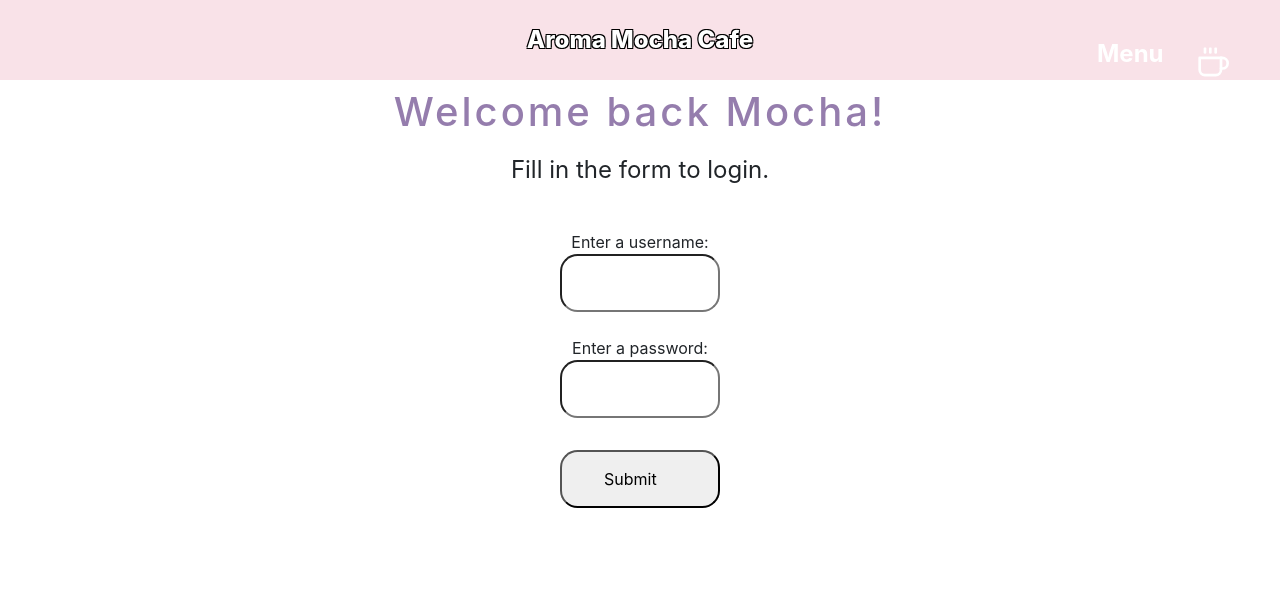
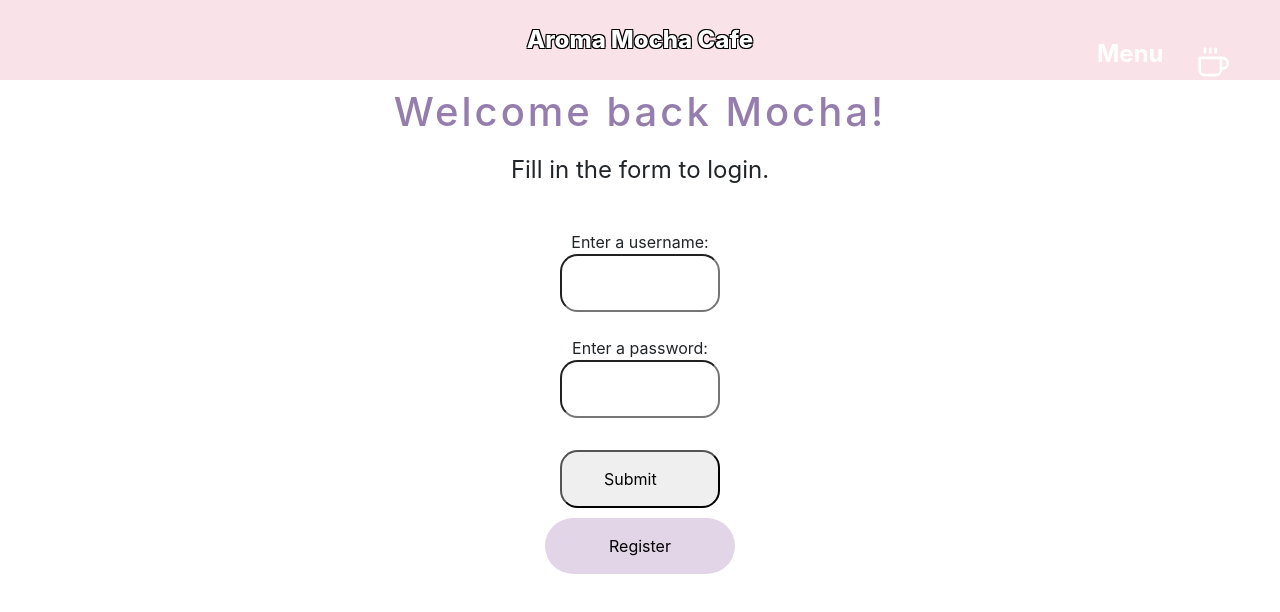
Before and after one commit to IzYoBoiJay/PastelCafeWebsite, a React (Create React App) app in the folder Client/: page /Login in a window 1280 px wide. Shown: the top 612 px of the page. Built offline with nearby package versions, Linux system fonts and the light colour scheme.

Commit message:
login and register link to each other

```diff
--- a/Client/src/App.js
+++ b/Client/src/App.js
@@ -32,7 +32,7 @@ function App() {
 
             <Route exact path="/Register" component={Register}/>
             <Route exact path="/Login" render={ () => <Login setToken={setToken} />} />
-            <Redirect to="/Login"/>
+            <Redirect to="/Register"/>
 
           </Switch>
 
--- a/Client/src/Pages/Login/Login.js
+++ b/Client/src/Pages/Login/Login.js
@@ -1,7 +1,7 @@
 import React from "react";
 import PropTypes from "prop-types";
 import { useState } from "react";
-import { RegH1, RegP, RegLabel, RegInput, RegForm } from "./LoginElements";
+import { RegH1, RegP, RegLabel, RegInput, RegForm, RegBtn } from "./LoginElements";
 
 import Navbar from "../../components/Navbar";
 import Sidebar from "../../components/Sidebar";
@@ -109,7 +109,6 @@ export default function Login ( {setToken} ){
       <div>
 
         <Navbar toggle={toggle}/>
-        <Sidebar isOpen={isOpen} toggle={toggle} />
 
         <RegH1>Welcome back Mocha!</RegH1>
         <RegP>Fill in the form to login.</RegP>
@@ -140,6 +139,13 @@ export default function Login ( {setToken} ){
           <RegInput type="submit" value="Submit" />
 
         </RegForm>
+
+        <a href = "/Register">
+        <RegBtn>
+          Register
+        </RegBtn>
+        </a>
+
       </div>
     );
 }
--- a/Client/src/Pages/Login/LoginElements.js
+++ b/Client/src/Pages/Login/LoginElements.js
@@ -64,3 +64,33 @@ export const RegInput = styled.input`
 
 
 `;
+
+export const RegBtn = styled.button`
+
+
+    background: #E3D5E8;
+    white-space: nowrap;
+    padding: 16px 64px;
+    color: #000;
+    font-size: 16px;
+    outline: none;
+    border: none;
+    border-radius: 30px;
+    cursor: pointer;
+    transition: 0.2s ease-in-out;
+    text-decoration: none;
+    text-align: center;
+    margin: auto;
+    display: flex;
+    flex-direction: column;
+
+    &:hover {
+
+        background: #fff;
+        transition: 0.2s ease-in-out;
+        cursor: pointer;
+        color: #000;
+
+    }
+
+`;
--- a/Client/src/Pages/Register/Register.js
+++ b/Client/src/Pages/Register/Register.js
@@ -1,5 +1,5 @@
 import React, { Fragment, useState } from "react";
-import { RegH1, RegP, RegLabel, RegInput, RegForm } from "./RegisterElements";
+import { RegH1, RegP, RegLabel, RegInput, RegForm, RegBtn } from "./RegisterElements";
 
 import Navbar from "../../components/Navbar";
 import Sidebar from "../../components/Sidebar";
@@ -59,7 +59,7 @@ const Register = () => {
       <div>
 
         <Navbar toggle={toggle}/>
-        <Sidebar isOpen={isOpen} toggle={toggle} />
+
 
         <RegH1>Register to become part of the Mochas</RegH1>
         <RegP>Fill in the form to create an account.</RegP>
@@ -128,6 +128,12 @@ const Register = () => {
           <RegLabel />
           <RegInput type="submit" value="Submit" />
         </RegForm>
+
+        <a href = "/Login">
+        <RegBtn>
+          Login
+        </RegBtn>
+        </a>
       </div>
     );
 }
--- a/Client/src/Pages/Register/RegisterElements.js
+++ b/Client/src/Pages/Register/RegisterElements.js
@@ -77,3 +77,33 @@ export const RegText = styled.label`
 
 
 `;
+
+export const RegBtn = styled.button`
+
+
+    background: #E3D5E8;
+    white-space: nowrap;
+    padding: 16px 64px;
+    color: #000;
+    font-size: 16px;
+    outline: none;
+    border: none;
+    border-radius: 30px;
+    cursor: pointer;
+    transition: 0.2s ease-in-out;
+    text-decoration: none;
+    text-align: center;
+    margin: auto;
+    display: flex;
+    flex-direction: column;
+
+    &:hover {
+
+        background: #fff;
+        transition: 0.2s ease-in-out;
+        cursor: pointer;
+        color: #000;
+
+    }
+
+`;
```
Also changed, not shown: 2 other files (tests, documents, lock files or other folders).
